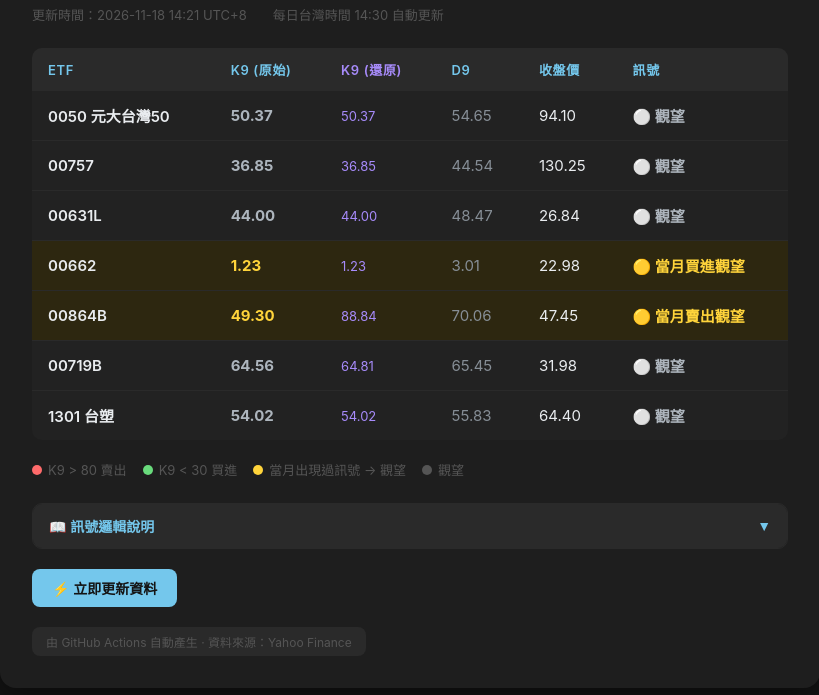
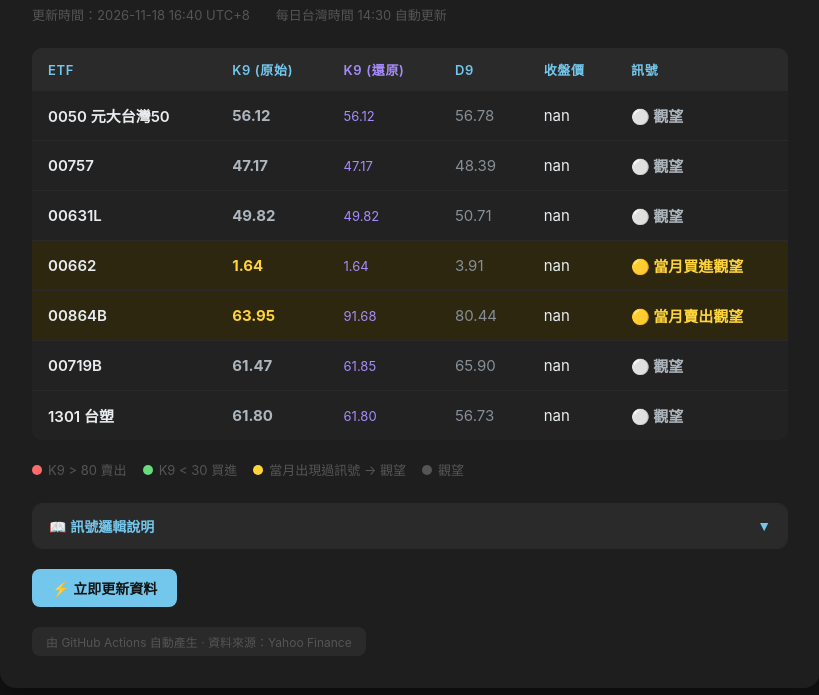
Before and after one commit to lanbuyang/etf-monitor, a plain HTML site: page index.html in a window 1280 px wide. Shown: the part 105-800 px from the top of the page, without its empty margins (230-1049 px from the left). Drawn offline with Linux system fonts and the light colour scheme.

Commit message:
chore: 自動更新 ETF KD 數據 2026-11-18 16:40 UTC

```diff
--- a/index.html
+++ b/index.html
@@ -98,7 +98,7 @@
 
 <div class="card">
   <h1>台股 ETF KD 監控</h1>
-  <p class="subtitle">更新時間：2026-11-18 14:21 UTC+8　　每日台灣時間 14:30 自動更新</p>
+  <p class="subtitle">更新時間：2026-11-18 16:40 UTC+8　　每日台灣時間 14:30 自動更新</p>
   <table>
     <thead>
       <tr>
@@ -113,58 +113,58 @@
     <tbody>
         <tr style="background:#222">
           <td style="color:#e9ecef;font-weight:600">0050 元大台灣50</td>
-          <td style="color:#adb5bd;font-weight:700">50.37</td>
-          <td style="color:#a78bfa;font-size:13px">50.37</td>
-          <td style="color:#868e96">54.65</td>
-          <td style="color:#e9ecef">94.10</td>
+          <td style="color:#adb5bd;font-weight:700">56.12</td>
+          <td style="color:#a78bfa;font-size:13px">56.12</td>
+          <td style="color:#868e96">56.78</td>
+          <td style="color:#e9ecef">nan</td>
           <td style="color:#adb5bd;font-weight:700">⚪ 觀望</td>
         </tr>
         <tr style="background:#222">
           <td style="color:#e9ecef;font-weight:600">00757</td>
-          <td style="color:#adb5bd;font-weight:700">36.85</td>
-          <td style="color:#a78bfa;font-size:13px">36.85</td>
-          <td style="color:#868e96">44.54</td>
-          <td style="color:#e9ecef">130.25</td>
+          <td style="color:#adb5bd;font-weight:700">47.17</td>
+          <td style="color:#a78bfa;font-size:13px">47.17</td>
+          <td style="color:#868e96">48.39</td>
+          <td style="color:#e9ecef">nan</td>
           <td style="color:#adb5bd;font-weight:700">⚪ 觀望</td>
         </tr>
         <tr style="background:#222">
           <td style="color:#e9ecef;font-weight:600">00631L</td>
-          <td style="color:#adb5bd;font-weight:700">44.00</td>
-          <td style="color:#a78bfa;font-size:13px">44.00</td>
-          <td style="color:#868e96">48.47</td>
-          <td style="color:#e9ecef">26.84</td>
+          <td style="color:#adb5bd;font-weight:700">49.82</td>
+          <td style="color:#a78bfa;font-size:13px">49.82</td>
+          <td style="color:#868e96">50.71</td>
+          <td style="color:#e9ecef">nan</td>
           <td style="color:#adb5bd;font-weight:700">⚪ 觀望</td>
         </tr>
         <tr style="background:#2d2710">
           <td style="color:#e9ecef;font-weight:600">00662</td>
-          <td style="color:#ffd43b;font-weight:700">1.23</td>
-          <td style="color:#a78bfa;font-size:13px">1.23</td>
-          <td style="color:#868e96">3.01</td>
-          <td style="color:#e9ecef">22.98</td>
+          <td style="color:#ffd43b;font-weight:700">1.64</td>
+          <td style="color:#a78bfa;font-size:13px">1.64</td>
+          <td style="color:#868e96">3.91</td>
+          <td style="color:#e9ecef">nan</td>
           <td style="color:#ffd43b;font-weight:700">🟡 當月買進觀望</td>
         </tr>
         <tr style="background:#2d2710">
           <td style="color:#e9ecef;font-weight:600">00864B</td>
-          <td style="color:#ffd43b;font-weight:700">49.30</td>
-          <td style="color:#a78bfa;font-size:13px">88.84</td>
-          <td style="color:#868e96">70.06</td>
-          <td style="color:#e9ecef">47.45</td>
+          <td style="color:#ffd43b;font-weight:700">63.95</td>
+          <td style="color:#a78bfa;font-size:13px">91.68</td>
+          <td style="color:#868e96">80.44</td>
+          <td style="color:#e9ecef">nan</td>
           <td style="color:#ffd43b;font-weight:700">🟡 當月賣出觀望</td>
         </tr>
         <tr style="background:#222">
           <td style="color:#e9ecef;font-weight:600">00719B</td>
-          <td style="color:#adb5bd;font-weight:700">64.56</td>
-          <td style="color:#a78bfa;font-size:13px">64.81</td>
-          <td style="color:#868e96">65.45</td>
-          <td style="color:#e9ecef">31.98</td>
+          <td style="color:#adb5bd;font-weight:700">61.47</td>
+          <td style="color:#a78bfa;font-size:13px">61.85</td>
+          <td style="color:#868e96">65.90</td>
+          <td style="color:#e9ecef">nan</td>
           <td style="color:#adb5bd;font-weight:700">⚪ 觀望</td>
         </tr>
         <tr style="background:#222">
           <td style="color:#e9ecef;font-weight:600">1301 台塑</td>
-          <td style="color:#adb5bd;font-weight:700">54.02</td>
-          <td style="color:#a78bfa;font-size:13px">54.02</td>
-          <td style="color:#868e96">55.83</td>
-          <td style="color:#e9ecef">64.40</td>
+          <td style="color:#adb5bd;font-weight:700">61.80</td>
+          <td style="color:#a78bfa;font-size:13px">61.80</td>
+          <td style="color:#868e96">56.73</td>
+          <td style="color:#e9ecef">nan</td>
           <td style="color:#adb5bd;font-weight:700">⚪ 觀望</td>
         </tr>
     </tbody>
```
